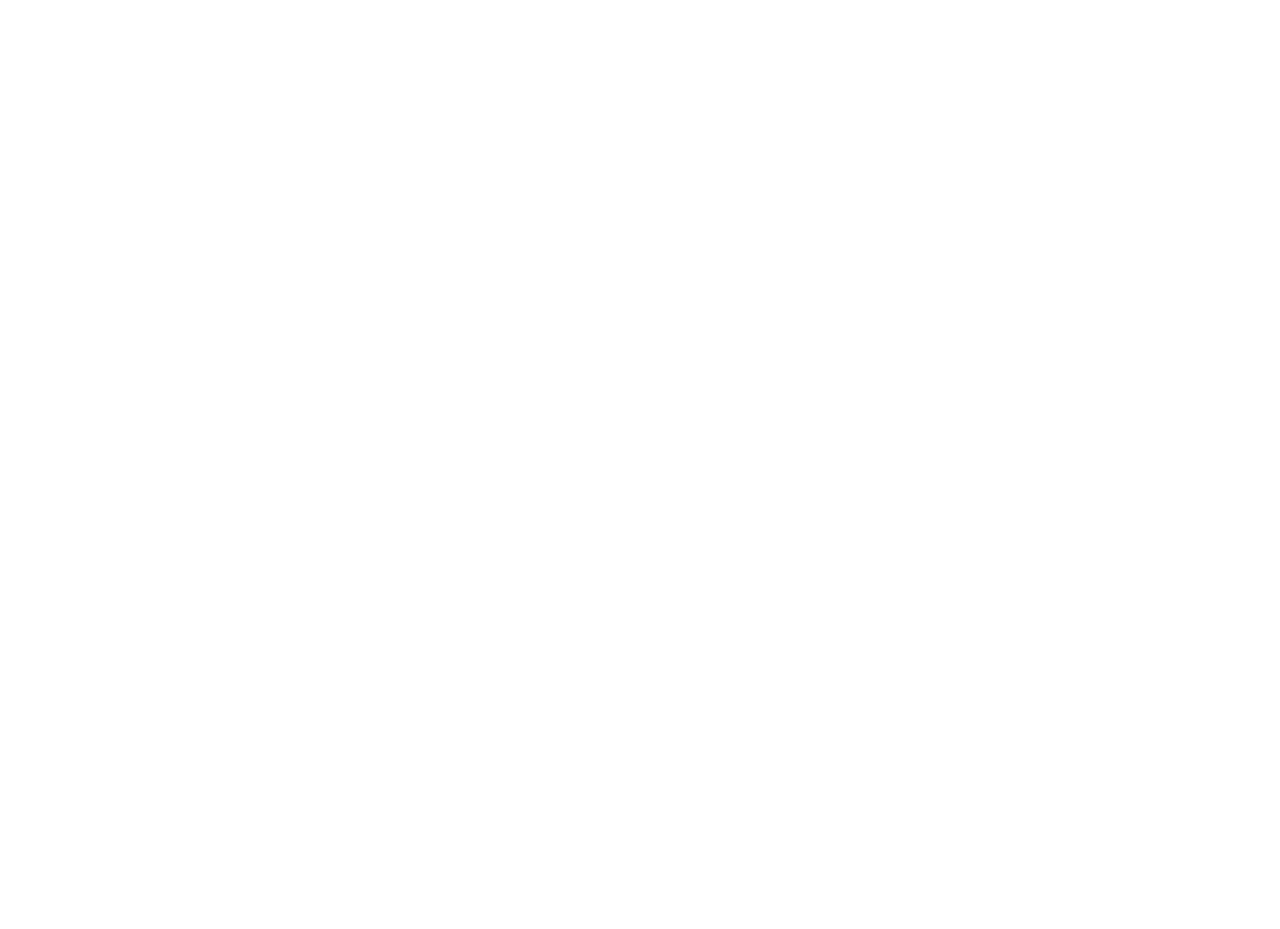
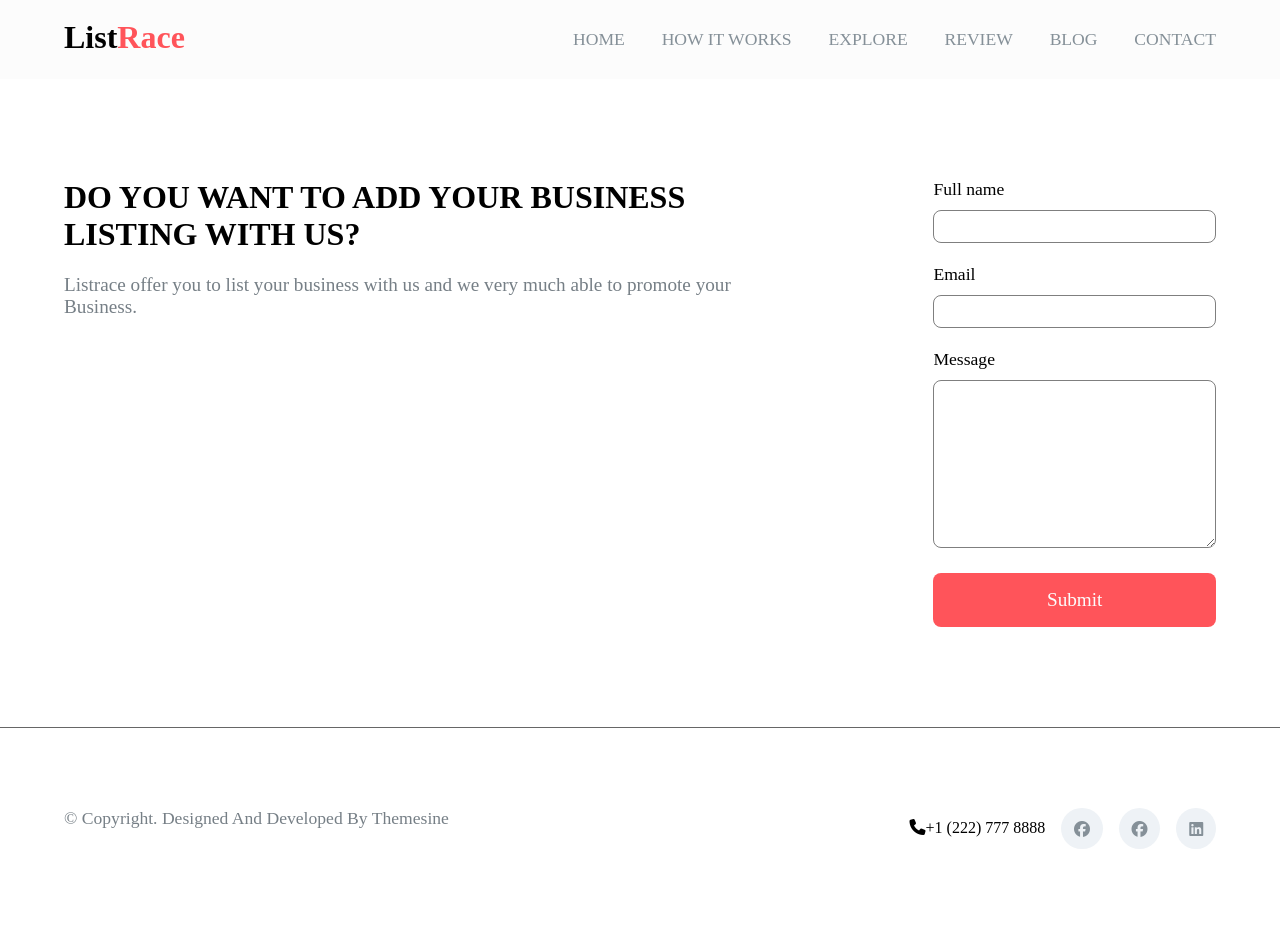
Before and after one commit to adityathakur309/responsibe-web, a plain HTML site: page contact.html in a window 1280 px wide. Before the commit the page ends 800 px from the top, so only its background shows below. Drawn offline with Linux system fonts and the light colour scheme.

Commit message:
add som styling and section

```diff
--- a/contact.css
+++ b/contact.css
@@ -3,6 +3,14 @@
     padding: 0;
     margin: 0;
     box-sizing: border-box;
+}
+:root {
+    --primarycolor: #ff545a;
+    --textcolor: #fcfcfc;
+    --black: #343a3f;
+    --h2size: 4rem;
+    --pcolor: #767f86;
+    --acolor: #859098;
 }
 .container{
     max-width: 90%;
@@ -66,15 +74,78 @@ nav .right i {
 
 
 /* header end  */
+/* form section start */
+.form-section{
+    display: flex;
+    gap: 200px;
+
+    flex-wrap: wrap;
+}
+.form-section h2{
+    font-size: 2rem;
+    font-weight: 700;
+    margin-bottom: 1.3rem;
+}
+.form-section p{
+    font-size: 1.2rem;
+    font-weight: 500;
+    color: var(--pcolor);
+}
+form{
+    display: flex;
+    flex-direction: column;
+    gap: 1.3rem;
+
+
+
+}
+.form-section .item{
+    flex-basis: 300px;
+    flex-grow: 1;
+}
+.form-item label{
+     font-size: 1.1rem;
+     font-weight: 400;
+
+
+
+}
+.form-item .inp{
+    width: 100%;
+    padding: 0.5rem 0.8rem;
+    outline: none;
+    background: transparent;
+    border: 1px solid rgb(0, 0, 0, 0.5);
+    border-radius: 8px;
+    margin-top: 10px;
+}
+form a{
+    border: none;
+    background-color: var(--primarycolor);
+    color: var(--textcolor);
+    padding: 1rem 0.2rem;
+    text-align: center;
+    border-radius: 8px;
+    font-size: 1.2rem;
+    font-weight: 500;
+}
+
+
+
+/* form end  */
 
 /* footer section start  */
 footer{
     border-top: 1px solid rgb(0, 0, 0, 0.6);
     padding: 80px 0px;
+
+
+}
+footer .container{
     display: flex;
     justify-content: space-between;
     flex-wrap: wrap;
-
+    gap: 1.2rem 0px;
 }
 footer .div{
     font-size: 1.1rem;
@@ -118,6 +189,14 @@ footer .right-foot p{
     .mbot{
         margin-bottom: 70px;
     }
+    .form-section{
+        display: flex;
+        gap: 60px;
+        flex-wrap: wrap;
+    }
+    footer{padding: 3rem 0px;
+
+    }
 
 
 }
--- a/contact.html
+++ b/contact.html
@@ -11,6 +11,87 @@
         crossorigin="anonymous" referrerpolicy="no-referrer" />
 </head>
 <body>
+    <!-- header section start  -->
+    <header class="mbot">
+        <nav class="container">
+            <h3 class="left">
+                List<span>Race</span>
+            </h3>
+            <div class="right">
+                <a href="#home">Home</a>
+                <a href="#how">how it works</a>
+                <a href="#explore">explore</a>
+                <a href="#review">review</a>
+                <a href="#blog-section">blog</a>
+                <a href="contact.html">contact</a>
+                <i class="fa-solid fa-bars"></i>
+            </div>
+        </nav>
+
+    </header>
+    <!-- header section end  -->
+    <div class="container mbot form-section">
+        <div class="left-con item">
+            <h2>DO YOU WANT TO ADD YOUR BUSINESS LISTING WITH US?</h2>
+            <p>Listrace offer you to list your business with us and we very much able to promote your Business.</p>
+
+        </div>
+        <form action="">
+            <div class="form-item .item">
+                <div>
+                    <label for="">Full name</label>
+                </div>
+                <div>
+                    <input type="text" class=inp >
+                </div>
+
+            </div>
+            <div class="form-item">
+                <div>
+                    <label for="">Email</label>
+                </div>
+                <div>
+                    <input type="text "class=inp>
+                </div>
+
+            </div>
+
+            <div class="form-item">
+                <div>
+                    <label for="">Message</label>
+                </div>
+                <div>
+                    <textarea name="" id="" cols="30" rows="10" class=inp></textarea>
+                </div>
+
+            </div>
+            <a href="" class="inp">Submit</a>
+
+
+        </form>
+
+    </div>
+
+    <!-- footer start  -->
+    <footer>
+        <div class="container">
+            <div class="div">
+                © Copyright. Designed And Developed By Themesine
+            </div>
+            <div class="right-foot">
+                <p><i class="fa fa-phone"></i>+1 (222) 777 8888</p>
+                <a href=""><i class="fa-brands fa-facebook i"></i>
+                </a>
+                <a href=""> <i class="fa-brands fa-facebook i"></i>
+                </a>
+                <a href=""><i class="fa-brands fa-linkedin i"></i>
+                </a>
+            </div>
+        </div>
+
+    </footer>
+    <!-- footer end  -->
+
 
 
 </body>
--- a/responsibe.css
+++ b/responsibe.css
@@ -21,6 +21,9 @@
     gap: 0.8rem;
     flex-wrap: wrap;
 }
+footer{
+    padding: 3rem 0px;
+}
 
 }
 /* tab styling start  */
--- a/style.css
+++ b/style.css
@@ -473,10 +473,14 @@ nav .right i {
 footer{
     border-top: 1px solid rgb(0, 0, 0, 0.6);
     padding: 80px 0px;
+
+
+}
+footer .container{
     display: flex;
     justify-content: space-between;
+    gap: 1.3rem 0px;
     flex-wrap: wrap;
-
 }
 footer .div{
     font-size: 1.1rem;
```
Also changed, not shown: index.html (+5 -1 lines).
